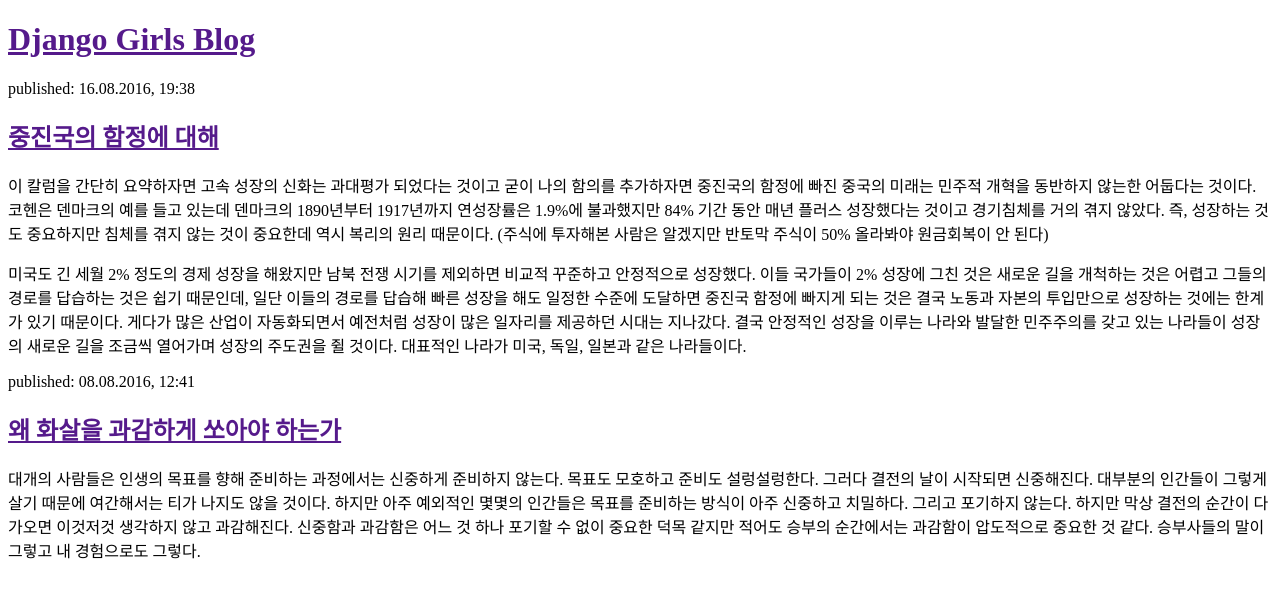
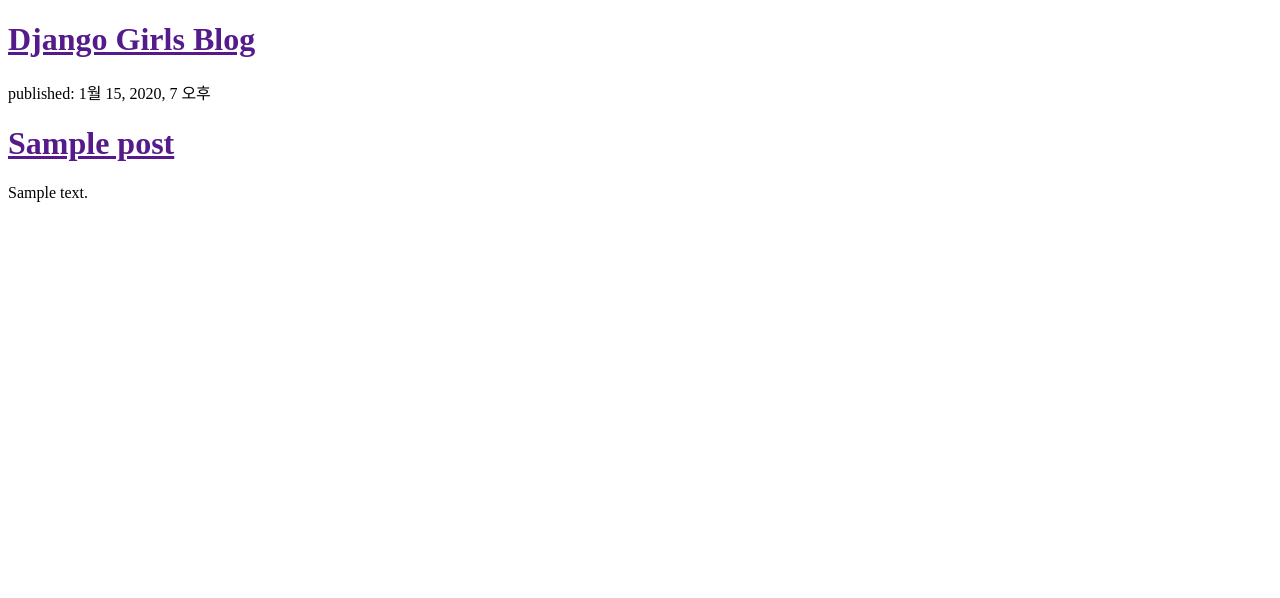
Before and after one commit to quest4i/my-first-blog, a Django app: template blog/templates/blog/post_list.html in a window 1280 px wide. Shown: the top 598 px of the page. Run offline with Django 3.2, Linux system fonts and the light colour scheme; the template is opened without the code that fills it: values that come from a table or form of the project are taken from there, others are empty; tables that the repository leaves empty hold one stand-in row (values such as "Sample post").

Commit message:
Modified templates to display posts from database.

```diff
--- a/blog/templates/blog/post_list.html
+++ b/blog/templates/blog/post_list.html
@@ -10,18 +10,13 @@
     <h1><a href=""">Django Girls Blog</a></h1>
 </div>
 
-<div>
-    <p>published: 16.08.2016, 19:38</p>
-    <h2><a href="">중진국의 함정에 대해</a></h2>
-    <p>이 칼럼을 간단히 요약하자면 고속 성장의 신화는 과대평가 되었다는 것이고 굳이 나의 함의를 추가하자면 중진국의 함정에 빠진 중국의 미래는 민주적 개혁을 동반하지 않는한 어둡다는 것이다. 코헨은 덴마크의 예를 들고 있는데 덴마크의 1890년부터 1917년까지 연성장률은 1.9%에 불과했지만 84% 기간 동안 매년 플러스 성장했다는 것이고 경기침체를 거의 겪지 않았다. 즉, 성장하는 것도 중요하지만 침체를 겪지 않는 것이 중요한데 역시 복리의 원리 때문이다. (주식에 투자해본 사람은 알겠지만 반토막 주식이 50% 올라봐야 원금회복이 안 된다)</p>
-    <p> 미국도 긴 세월 2% 정도의 경제 성장을 해왔지만 남북 전쟁 시기를 제외하면 비교적 꾸준하고 안정적으로 성장했다. 이들 국가들이 2% 성장에 그친 것은 새로운 길을 개척하는 것은 어렵고 그들의 경로를 답습하는 것은 쉽기 때문인데, 일단 이들의 경로를 답습해 빠른 성장을 해도 일정한 수준에 도달하면 중진국 함정에 빠지게 되는 것은 결국 노동과 자본의 투입만으로 성장하는 것에는 한계가 있기 때문이다. 게다가 많은 산업이 자동화되면서 예전처럼 성장이 많은 일자리를 제공하던 시대는 지나갔다. 결국 안정적인 성장을 이루는 나라와 발달한 민주주의를 갖고 있는 나라들이 성장의 새로운 길을 조금씩 열어가며 성장의 주도권을 쥘 것이다. 대표적인 나라가 미국, 독일, 일본과 같은 나라들이다.</p>
-</div>
-
-<div>
-    <p>published: 08.08.2016, 12:41</p>
-    <h2><a href="">왜 화살을 과감하게 쏘아야 하는가</a></h2>
-    <p>대개의 사람들은 인생의 목표를 향해 준비하는 과정에서는 신중하게 준비하지 않는다. 목표도 모호하고 준비도 설렁설렁한다. 그러다 결전의 날이 시작되면 신중해진다. 대부분의 인간들이 그렇게 살기 때문에 여간해서는 티가 나지도 않을 것이다. 하지만 아주 예외적인 몇몇의 인간들은 목표를 준비하는 방식이 아주 신중하고 치밀하다. 그리고 포기하지 않는다. 하지만 막상 결전의 순간이 다가오면 이것저것 생각하지 않고 과감해진다. 신중함과 과감함은 어느 것 하나 포기할 수 없이 중요한 덕목 같지만 적어도 승부의 순간에서는 과감함이 압도적으로 중요한 것 같다. 승부사들의 말이 그렇고 내 경험으로도 그렇다. </p>
-</div>
+{% for post in posts %}
+    <div>
+        <p>published: {{ post.published_date }}</p>
+        <h1><a href="">{{ post.title }}</a></h1>
+        <p>{{ post.text|linebreaksbr }}</p>
+    </div>
+{% endfor %}
 
 
 </body>
--- a/blog/views.py
+++ b/blog/views.py
@@ -1,5 +1,9 @@
 from django.shortcuts import render
+from django.utils import timezone
+
+from .models import Post
 
 
 def post_list(request):
-    return render(request, 'blog/post_list.html', {})
+    posts = Post.objects.filter(published_date__lte=timezone.now()).order_by('published_date')
+    return render(request, 'blog/post_list.html', {'posts':posts})
```
